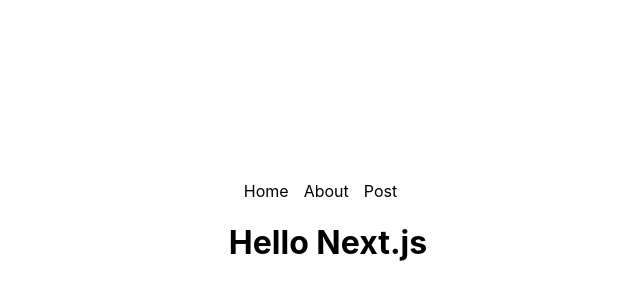
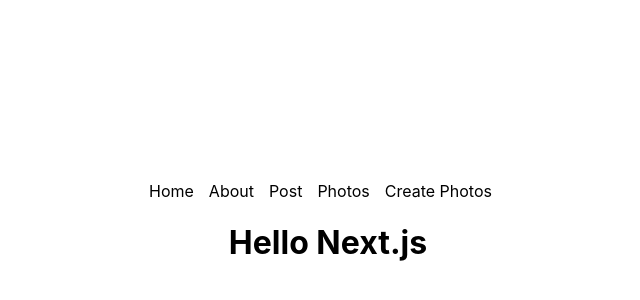
Before and after one commit to vinhtran6686/learn-nextjs, a Next.js app: page / in a window 1280 px wide. Shown: the part 168-468 px from the top of the page, without its empty margins (312-952 px from the left). Built offline with nearby package versions, Linux system fonts and the light colour scheme.

Commit message:
Add example for routing nested

```diff
--- a/components/Header.tsx
+++ b/components/Header.tsx
@@ -15,6 +15,13 @@
     <Link href="/post">
       <a style={linkStyle}>Post</a>
     </Link>
+
+    <Link href="/photos">
+      <a style={linkStyle}>Photos</a>
+    </Link>
+    <Link href="/photos/create">
+      <a style={linkStyle}>Create Photos</a>
+    </Link>
   </div>
 );
 
```
Also changed, not shown: pages/about.tsx (+11 -7 lines), pages/index.tsx (+0 -9 lines), pages/photos/create.tsx (added, +12 -0 lines), pages/photos/index.tsx (added, +12 -0 lines), pages/post/[slug].tsx (line endings or trailing spaces).
